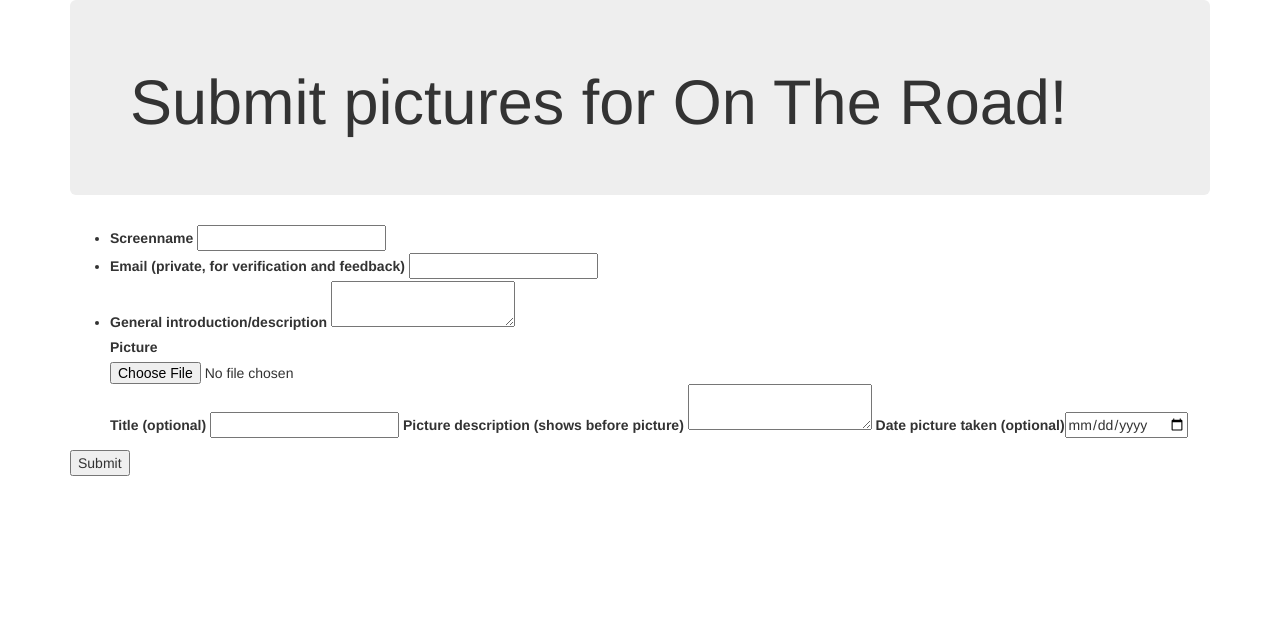
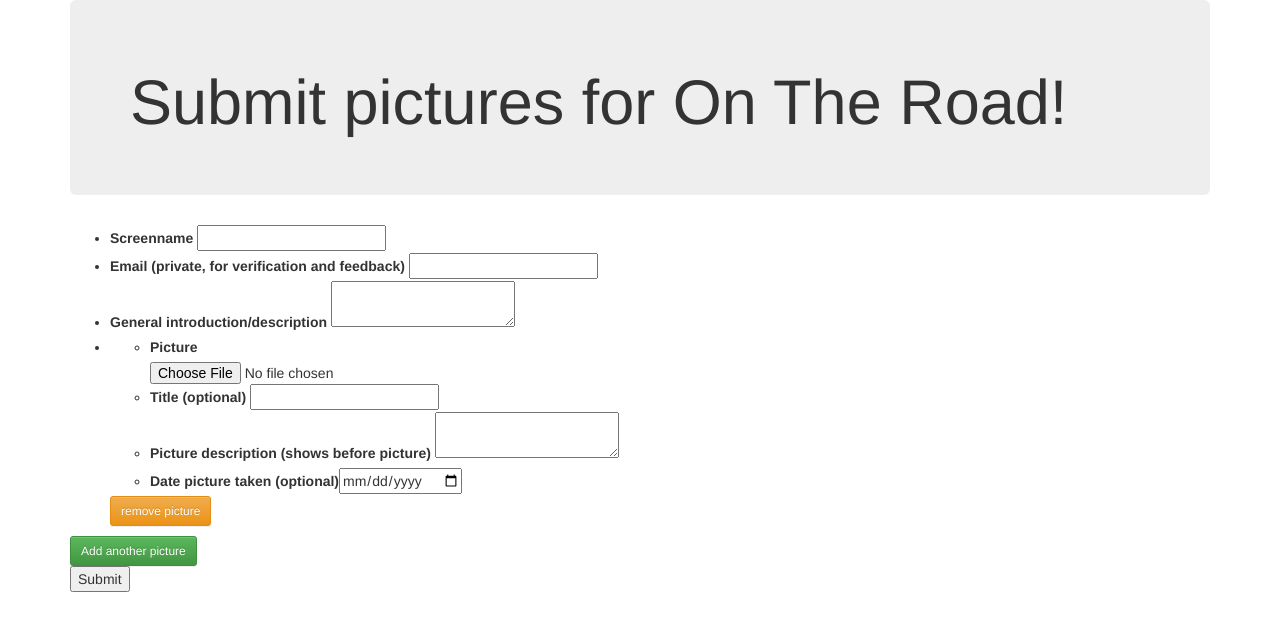
Before and after one commit to thearchduke/wordpress-picture-submissions, a Flask app: page /submit in a window 1280 px wide. Shown: the top 631 px of the page. Run offline with Flask 2, Linux system fonts and the light colour scheme; some libraries are stand-ins or nearby versions.

Commit message:
some javascript and custom error handling

```diff
--- a/config.py
+++ b/config.py
@@ -13,6 +13,7 @@ APPLICATION_WORKING_DIRECTORY = os.getcwd()
 HTML_SAFE = False
 LOCAL = socket.gethostname() != 'test.balloon-juice.com'
 MAX_CONTENT_LENGTH = 16 * 1024 * 1024
+MAX_PICTURES = 5
 RECAPTCHA_PRIVATE_KEY = '6Le1LiQUAAAAAB9qyZgdau3312TjCa5QXfFsu7d0'
 RECAPTCHA_PUBLIC_KEY = '6Le1LiQUAAAAAOM6zy72Onng715UbCbR_YY_JCe9'
 SECRET_KEY = 'm\t\x83.\xc0\xfaJ\x00\x16\xb9*,\xa7\xb0\xc0\x89\xac\x1f\xb0\r\x9f\xed1\xb6'
--- a/forms.py
+++ b/forms.py
@@ -35,7 +35,12 @@ class BJSubmissionForm(FlaskForm):
     introduction = fields.TextAreaField(
             'General introduction/description', validators=[DataRequired()]
     )
-    pictures = fields.FieldList(fields.FormField(PictureForm), min_entries=1)
+    pictures = fields.FieldList(
+            fields.FormField(PictureForm),
+            min_entries=5,
+            max_entries=5,
+            validators=[Optional()]
+    )
 
     if socket.gethostname() == 'test.balloon-juice.com':
         recaptcha = RecaptchaField()
--- a/server.py
+++ b/server.py
@@ -132,7 +132,13 @@ def thanks():
 @app.route('/submit', methods=['GET', 'POST'])
 def submit():
     form = BJSubmissionForm()
+    pictures_to_parse = [p for p in form.pictures if p.upload.data]
+    slice_index = len(pictures_to_parse) if pictures_to_parse else 1
     if form.validate_on_submit():
+        if not pictures_to_parse:
+            flash("You need to submit some pictures!")
+            return render_template('submit.html',
+                    form=form, local=app.config['LOCAL'], slice_index=slice_index)
         submission = Submission(
                 nym=form.nym.data,
                 email=form.email.data,
@@ -142,7 +148,10 @@ def submit():
                 ip_address=str(request.remote_addr)
         )
         submission_prefix = str(uuid.uuid1())
-        for i, picture_form in enumerate(form.pictures):
+        for i, picture_form in enumerate(pictures_to_parse):
+            if not picture_form.validate(request):
+                return render_template('submit.html',
+                        form=form, local=app.config['LOCAL'], slice_index=slice_index)
             picture_file = picture_form.upload.data
             extension = secure_filename(picture_form.upload.data.filename).split('.')[-1]
             extension = '.' + extension if extension else ''
@@ -165,15 +174,15 @@ def submit():
                     picture_description=picture_form.picture_description.data,
                     file_location=file_path
             ))
-            picture = Picture()
         db.session.add(submission)
         db.session.commit()
         flash("Thanks for your submission!")
         return redirect(url_for('thanks'))
     if form.errors:
         print form.errors
-    return render_template('submit.html', form=form,
-            local=app.config['LOCAL']
+    return render_template(
+            'submit.html', form=form, local=app.config['LOCAL'],
+            slice_index=slice_index
     )
 
 @app.route('/admin', methods=['GET'])
--- a/templates/base.html
+++ b/templates/base.html
@@ -5,6 +5,8 @@
     <meta http-equiv="X-UA-Compatible" content="IE=edge">
     <meta name="viewport" content="width=device-width, initial-scale=1">
     <!-- The above 3 meta tags *must* come first in the head; any other head content must come *after* these tags -->
+    <!-- jQuery (necessary for Bootstrap's JavaScript plugins) -->
+    <script src="https://ajax.googleapis.com/ajax/libs/jquery/1.12.4/jquery.min.js"></script>
 
     <!-- bootstrap: -->
         <link rel="stylesheet" href="https://maxcdn.bootstrapcdn.com/bootstrap/3.3.7/css/bootstrap.min.css" integrity="sha384-BVYiiSIFeK1dGmJRAkycuHAHRg32OmUcww7on3RYdg4Va+PmSTsz/K68vbdEjh4u" crossorigin="anonymous">
@@ -26,6 +28,7 @@
   </head>
   <body>
   <div class="container">
+  <div class="jumbotron">{% block jumbotron %}{% endblock %}</div>
     {% with messages = get_flashed_messages() %}
       {% if messages %}
         <ul class=flashes>
@@ -35,14 +38,10 @@
         </ul>
       {% endif %}
     {% endwith %}
-  <div class="jumbotron">{% block jumbotron %}{% endblock %}</div>
   {% block content %}
   {% endblock %}
   </div>
 
-    <!-- jQuery (necessary for Bootstrap's JavaScript plugins) -->
-    <script src="https://ajax.googleapis.com/ajax/libs/jquery/1.12.4/jquery.min.js"></script>
-
     {% block scripts %}{% endblock %}
   </body>
 </html>
--- a/templates/submit.html
+++ b/templates/submit.html
@@ -1,5 +1,10 @@
 {% macro render_field(field) %}
     {{ field.label }} {{ field }}
+    {% if field.errors %}
+        {% for error in field.errors %}
+            <span style="color: red;">{{ error }}</span><br/>
+        {% endfor %}
+    {% endif %}
 {% endmacro %}
 
 {% extends "base.html" %}
@@ -11,33 +16,46 @@
 
 {% block jumbotron %}
 <h1>Submit pictures for On The Road!</h1>
+{% if local == False and form.recaptcha.errors %}
+    <p style="color: red;">Please fill out the reCAPTCHA box at the end to confirm that you're human. You may need to supply your image files again too.</p>
+{% endif %}
 {% endblock %}
 
 {% block content %}
-<ul class="error-list" style="color: red;">
-{% for field_name, field_errors in form.errors.items() if field_errors %}
-    <li>{{ field_name }}: {{ field_errors }}</li>
-{% endfor %}
-</ul>
-<form method="POST" enctype="multipart/form-data" action="{{ url_for('submit') }}">
+<form id="submissionForm" method="POST" enctype="multipart/form-data" action="{{ url_for('submit') }}">
     {{ form.csrf_token }}
     <ul>
         <li>{{ render_field(form.nym) }}</li>
         <li>{{ render_field(form.email) }}</li>
         <li>{{ render_field(form.introduction) }}</li>
         {% for picture_form in form.pictures %}
-            {{ render_field(picture_form.upload) }}
-            {{ render_field(picture_form.title) }}
-            {{ render_field(picture_form.picture_description) }}
-            {{ picture_form.date_taken.label }}{{ picture_form.date_taken(class='dtpick') }}
+        <li class="picture-form">
+            <ul>
+                <li>{{ render_field(picture_form.upload) }}</li>
+                <li>{{ render_field(picture_form.title) }}</li>
+                <li>{{ render_field(picture_form.picture_description) }}</li>
+                <li>{{ picture_form.date_taken.label }}{{ picture_form.date_taken(class='dtpick') }}</li>
+            </ul>
+            <button type="button" class="btn btn-sm btn-warning remove-picture">remove picture</a>
+        </li>
         {% endfor %}
     </ul>
     {% if local == False %}
         {{ form.recaptcha }}
     {% endif %}
-    <input type="submit" value="Submit">
+    <button type="button" class="btn btn-sm btn-success" id="add-picture">Add another picture</button>
+    <br/>
+    <input type="submit" value="Submit" id="submitButton">
 </form>
+<br/>
+<br/>
+<br/>
+<br/>
+<br/>
+<br/>
+<br/>
 {% endblock %}
+
 
 {% block scripts %}
 <script src="//code.jquery.com/jquery-1.10.2.js"></script>
@@ -45,7 +63,24 @@
 <script src='https://www.google.com/recaptcha/api.js'></script>
 <script>
     $(function() {
-        $( ".dtpick" ).datepicker();
+        $(".dtpick").datepicker();
+        $('.picture-form').slice({{ slice_index }}).hide();
+        $('#add-picture').click(function(){
+            $('.picture-form:hidden').first().show();
+            if ($('.picture-form:visible').length == $('.picture-form').length) {
+                $('#add-picture').hide();
+                alert("You can only submit up to five pictures.");
+            }
+        });
+        $('.remove-picture').click(function(){
+            $(this).parent().hide();
+            if ($('.picture-form:visible').length < $('.picture-form').length) {
+                $('#add-picture').show();
+            }
+        });
+        $('#submissionForm').submit(function(){
+            $('.picture-form:hidden').remove();
+        });
     });
 </script>
 {% endblock %}
```
Also changed, not shown: wordpress.py (+13 -11 lines), 1 other file.
